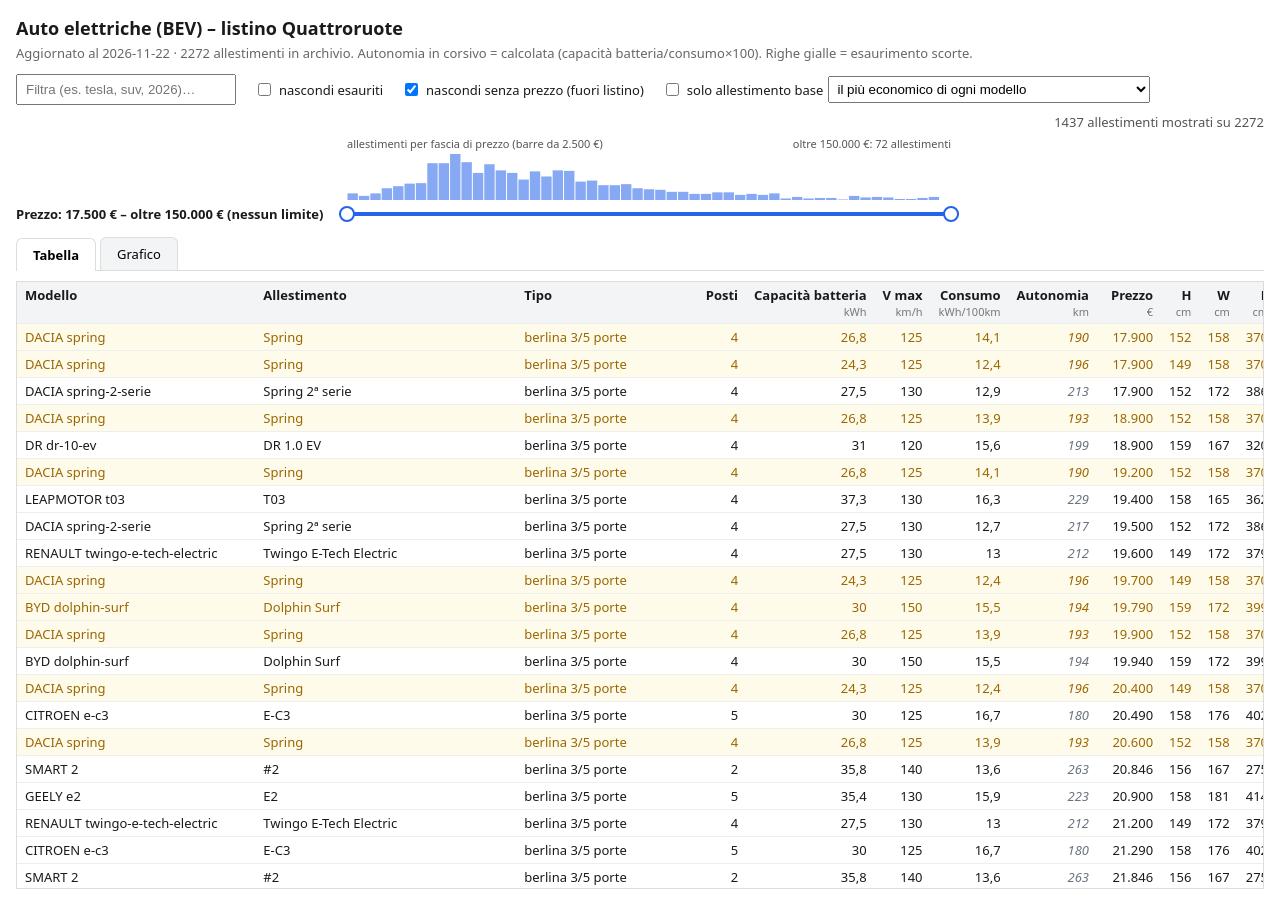
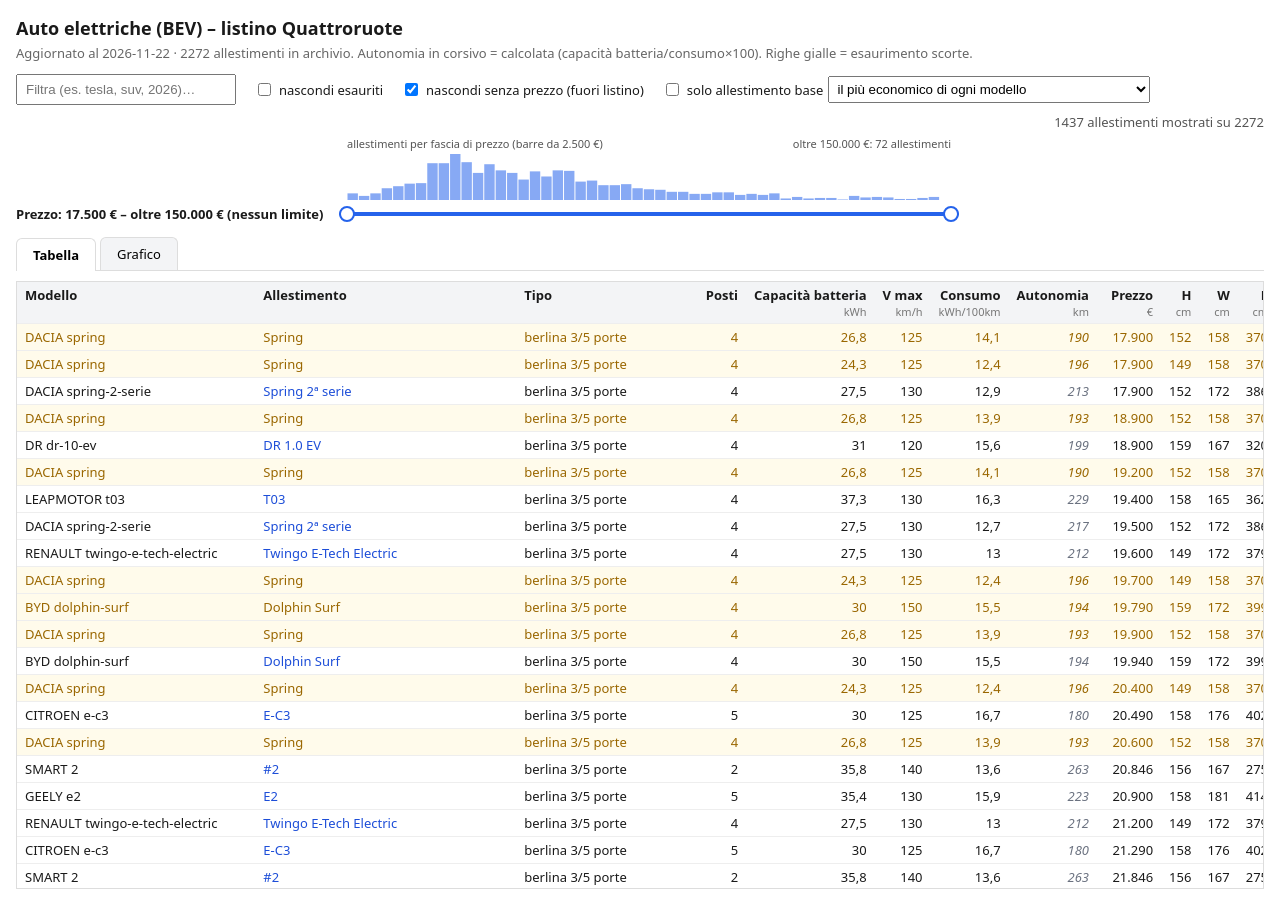
Before and after one commit to FrancescoBo/itabev, a plain HTML site: page index.html in a window 1280 px wide. Drawn offline with Linux system fonts and the light colour scheme.

Commit message:
Add files via upload

```diff
--- a/index.html
+++ b/index.html
@@ -25,7 +25,7 @@ select{padding:4px}
 .wrap{overflow:auto;max-height:76vh;border:1px solid #ddd}table{border-collapse:collapse;width:100%}
 th,td{padding:4px 8px;border-bottom:1px solid #eee;text-align:right;white-space:nowrap}
 th{position:sticky;top:0;background:#f3f4f6;cursor:pointer;user-select:none}th .u{display:block;font-weight:400;color:#777;font-size:11px}
-td.t,th.t{text-align:left}tr:hover td{background:#f8fafc}.calc{color:#6b7280;font-style:italic}.na{color:#b91c1c}tr.esa td{color:#9a6700;background:#fffbeb}
+td.t,th.t{text-align:left}td a{color:#1d4ed8;text-decoration:none}td a:hover{text-decoration:underline}tr.esa td a{color:#9a6700}tr:hover td{background:#f8fafc}.calc{color:#6b7280;font-style:italic}.na{color:#b91c1c}tr.esa td{color:#9a6700;background:#fffbeb}
 .axes{display:flex;flex-wrap:wrap;gap:8px 18px;align-items:center;margin-bottom:8px}
 #cv{width:100%;height:68vh;min-height:380px;border:1px solid #ddd;display:block;background:#fff}
 #tip{position:fixed;pointer-events:none;background:#111c;color:#fff;padding:6px 8px;border-radius:5px;font-size:12px;display:none;max-width:320px;line-height:1.35}
@@ -72,7 +72,7 @@ const COLS=[
  {k:"cons",l:"Consumo",u:"kWh/100km"},{k:"autonomia",l:"Autonomia",u:"km"},{k:"prezzo",l:"Prezzo",u:"€"},
  {k:"h",l:"H",u:"cm"},{k:"w",l:"W",u:"cm"},{k:"l",l:"L",u:"cm"},{k:"m",l:"M",u:"kg"},
  {k:"pomol",l:"P omol",u:"cv"},{k:"ppeak",l:"P peak",u:"cv"},{k:"anno",l:"Anno"},
- {k:"stato",l:"Stato",t:1},{k:"url",l:"Link",t:1}];
+ {k:"stato",l:"Stato",t:1}];
 const NUM=COLS.filter(c=>!c.t);
 DATA.forEach(d=>{d._s=(d.modello+" "+d.allestimento+" "+(d.tipo||"")+" "+d.anno+" "+d.stato).toLowerCase()});
 const $=id=>document.getElementById(id);
@@ -132,7 +132,7 @@ function renderTable(r){
  r=r.slice().sort((a,b)=>{const x=a[sk],y=b[sk];if(x==null)return 1;if(y==null)return -1;return(x>y?1:x<y?-1:0)*sd});
  document.querySelector("#t tbody").innerHTML=r.map(d=>`<tr class="${d.stato!="disponibile"?"esa":""}">`+COLS.map(c=>{const v=d[c.k];
   if(v==null||v==="")return '<td class="na">n.d.</td>';
-  if(c.k=="url")return `<td class="t"><a href="${v}" target="_blank" rel="noopener">scheda</a></td>`;
+  if(c.k=="allestimento")return `<td class="t"><a href="${d.url}" target="_blank" rel="noopener">${v}</a></td>`;
   if(c.k=="autonomia")return `<td class="${d.autonomia_fonte=="calcolata"?"calc":""}">${v}</td>`;
   if(c.t)return `<td class="t">${v}</td>`;
   return `<td>${fmt(v,c.k)}</td>`}).join("")+"</tr>").join("");
```
Also changed, not shown: 1 other file.
